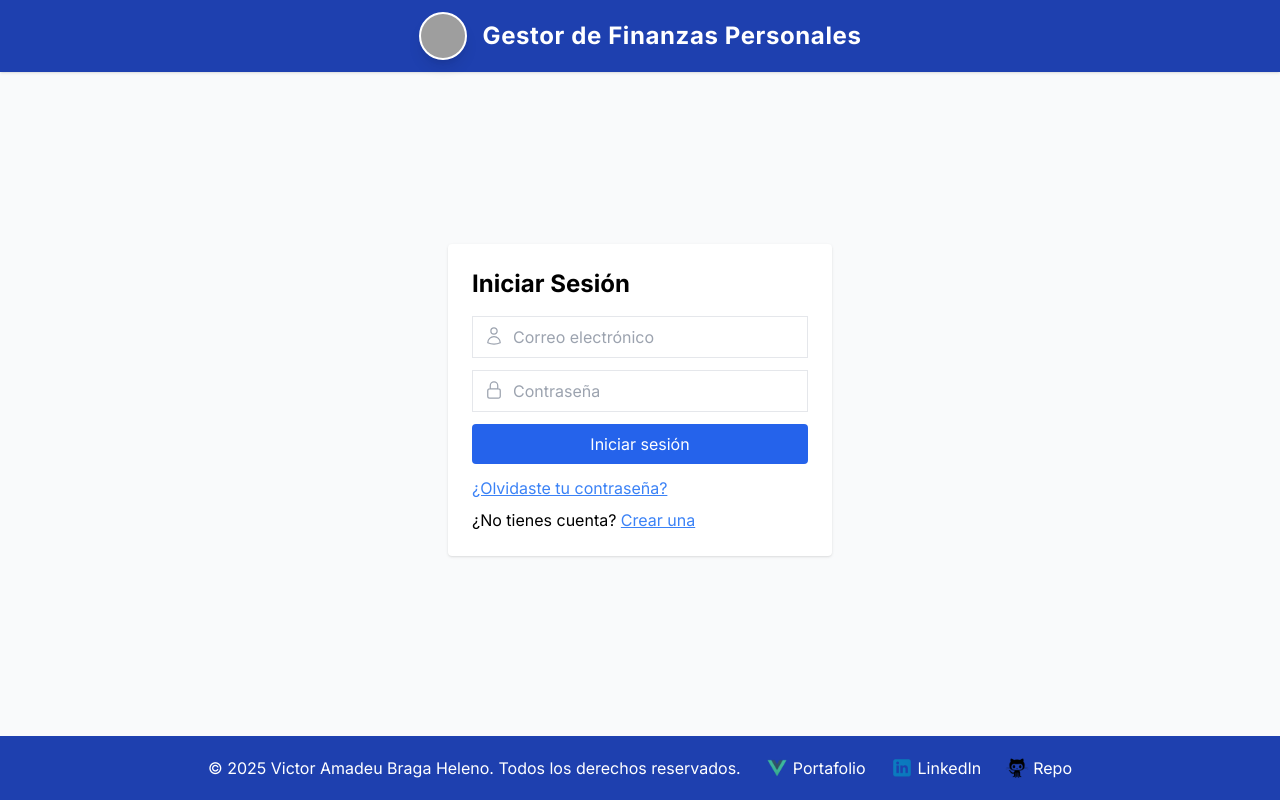
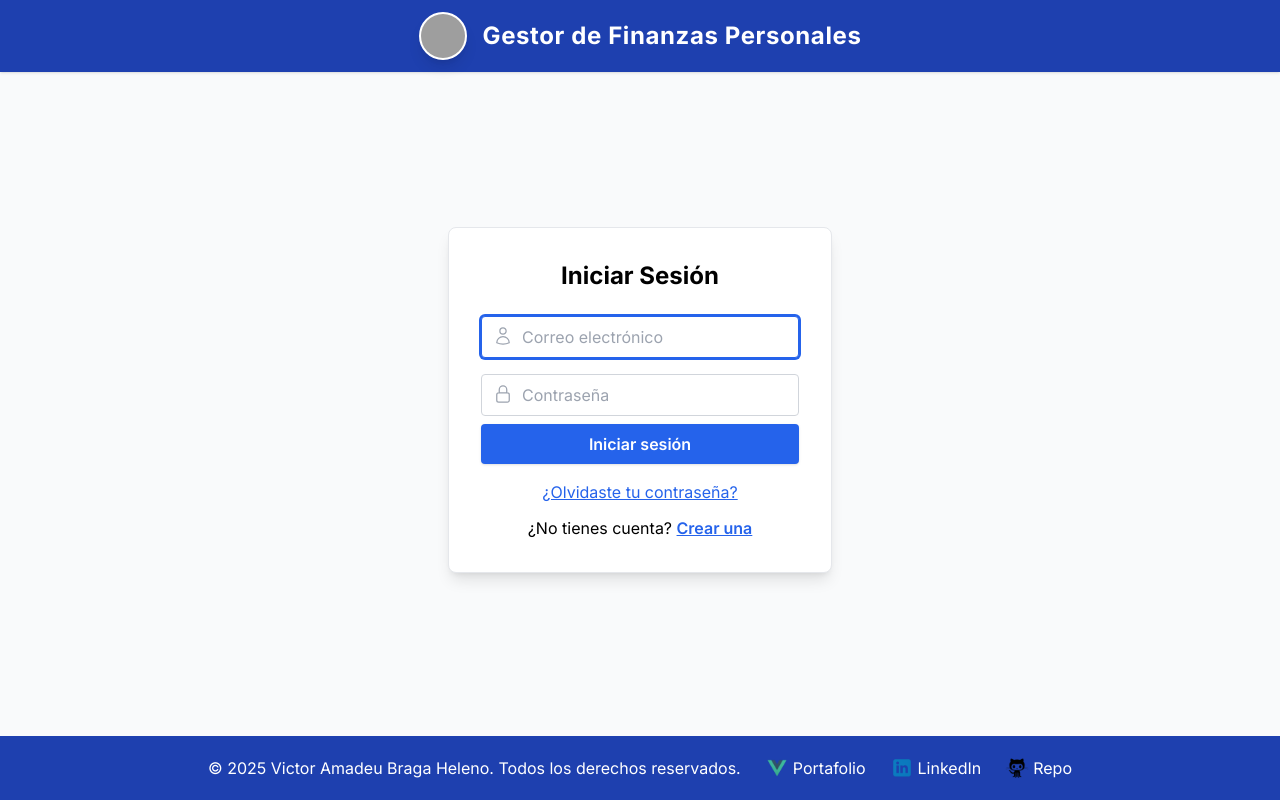
Before and after one commit to VictorAmadeu/gestor-finanzas, a React (Create React App) app in the folder frontend/: page /login in a window 1280 px wide. Built offline with nearby package versions, Linux system fonts and the light colour scheme; no server answers; grey boxes are pictures that could not be loaded.

Commit message:
UI: mejora visual de formularios login y registro (card, bordes, errores)

```diff
--- a/frontend/src/pages/LoginPage.jsx
+++ b/frontend/src/pages/LoginPage.jsx
@@ -4,8 +4,7 @@ import { AuthContext } from "../context/AuthContext";
 import { useNavigate } from "react-router-dom";
 import Header from "../components/Header";
 import Footer from "../components/Footer";
-
-// Importamos iconos de usuario y candado
+// Iconos
 import { UserIcon, LockClosedIcon } from "@heroicons/react/24/outline";
 
 export default function LoginPage() {
@@ -56,57 +55,64 @@ export default function LoginPage() {
     <div className="min-h-screen flex flex-col bg-gray-50">
       <Header />
       <main className="flex-grow flex items-center justify-center">
-        <div className="max-w-sm w-full mx-auto mt-8 p-6 bg-white rounded shadow">
-          <h2 className="text-2xl font-bold mb-4">Iniciar Sesión</h2>
-          <form onSubmit={handleLogin}>
+        {/* CARD con sombra y bordes suaves */}
+        <div className="max-w-sm w-full mx-auto mt-8 p-8 bg-white rounded-lg shadow-lg border border-gray-200">
+          <h2 className="text-2xl font-bold mb-6 text-center">Iniciar Sesión</h2>
+          <form onSubmit={handleLogin} autoComplete="off">
             {/* Input de email con icono */}
-            <div className="relative mb-3">
+            <div className="relative mb-4">
               <span className="absolute left-3 top-2.5">
                 <UserIcon className="h-5 w-5 text-gray-400" />
               </span>
               <input
                 type="email"
                 placeholder="Correo electrónico"
-                className="border p-2 w-full pl-10"
+                className={`border ${error ? "border-red-500" : "border-gray-300"} p-2 w-full pl-10 rounded transition focus:outline-none focus:ring-2 focus:ring-primary focus:border-primary`}
                 value={email}
                 onChange={(e) => setEmail(e.target.value)}
                 required
+                autoFocus
               />
             </div>
             {/* Input de password con icono */}
-            <div className="relative mb-3">
+            <div className="relative mb-2">
               <span className="absolute left-3 top-2.5">
                 <LockClosedIcon className="h-5 w-5 text-gray-400" />
               </span>
               <input
                 type="password"
                 placeholder="Contraseña"
-                className="border p-2 w-full pl-10"
+                className={`border ${error ? "border-red-500" : "border-gray-300"} p-2 w-full pl-10 rounded transition focus:outline-none focus:ring-2 focus:ring-primary focus:border-primary`}
                 value={password}
                 onChange={(e) => setPassword(e.target.value)}
                 required
               />
             </div>
-            {error && <div className="text-red-500 mb-3">{error}</div>}
+            {/* Mensaje de error destacado */}
+            {error && (
+              <div className="text-red-600 mb-4 text-sm font-medium px-2">
+                {error}
+              </div>
+            )}
             <button
               type="submit"
-              className="bg-blue-600 text-white py-2 px-4 w-full rounded"
+              className="bg-primary text-white py-2 px-4 w-full rounded font-semibold shadow hover:bg-primary-light transition"
             >
               Iniciar sesión
             </button>
           </form>
-          <div className="mt-3">
+          <div className="mt-4 text-center">
             <button
               type="button"
               onClick={handleForgotPassword}
-              className="text-blue-500 underline bg-transparent border-0 p-0"
+              className="text-primary underline bg-transparent border-0 p-0 font-medium"
             >
               ¿Olvidaste tu contraseña?
             </button>
           </div>
-          <div className="mt-2">
+          <div className="mt-3 text-center">
             ¿No tienes cuenta?{" "}
-            <a href="/register" className="text-blue-500 underline">
+            <a href="/register" className="text-primary underline font-semibold">
               Crear una
             </a>
           </div>
--- a/frontend/src/pages/RegisterPage.jsx
+++ b/frontend/src/pages/RegisterPage.jsx
@@ -4,7 +4,7 @@ import { AuthContext } from "../context/AuthContext";
 import { useNavigate } from "react-router-dom";
 import Header from "../components/Header";
 import Footer from "../components/Footer";
-// Importamos iconos
+// Iconos
 import {
   UserIcon,
   EnvelopeIcon,
@@ -52,63 +52,76 @@ export default function RegisterPage() {
     <div className="min-h-screen flex flex-col bg-gray-50">
       <Header />
       <main className="flex-grow flex items-center justify-center">
-        <div className="max-w-sm w-full mx-auto mt-8 p-6 bg-white rounded shadow">
-          <h2 className="text-2xl font-bold mb-4">Crear Cuenta</h2>
-          <form onSubmit={handleRegister}>
+        {/* CARD con sombra y bordes suaves */}
+        <div className="max-w-sm w-full mx-auto mt-8 p-8 bg-white rounded-lg shadow-lg border border-gray-200">
+          <h2 className="text-2xl font-bold mb-6 text-center">Crear Cuenta</h2>
+          <form onSubmit={handleRegister} autoComplete="off">
             {/* Input nombre con icono */}
-            <div className="relative mb-3">
+            <div className="relative mb-4">
               <span className="absolute left-3 top-2.5">
                 <UserIcon className="h-5 w-5 text-gray-400" />
               </span>
               <input
                 type="text"
                 placeholder="Nombre"
-                className="border p-2 w-full pl-10"
+                className={`border ${
+                  error ? "border-red-500" : "border-gray-300"
+                } p-2 w-full pl-10 rounded transition focus:outline-none focus:ring-2 focus:ring-primary focus:border-primary`}
                 value={name}
                 onChange={(e) => setName(e.target.value)}
                 required
+                autoFocus
               />
             </div>
             {/* Input email con icono */}
-            <div className="relative mb-3">
+            <div className="relative mb-4">
               <span className="absolute left-3 top-2.5">
                 <EnvelopeIcon className="h-5 w-5 text-gray-400" />
               </span>
               <input
                 type="email"
                 placeholder="Correo electrónico"
-                className="border p-2 w-full pl-10"
+                className={`border ${
+                  error ? "border-red-500" : "border-gray-300"
+                } p-2 w-full pl-10 rounded transition focus:outline-none focus:ring-2 focus:ring-primary focus:border-primary`}
                 value={email}
                 onChange={(e) => setEmail(e.target.value)}
                 required
               />
             </div>
             {/* Input password con icono */}
-            <div className="relative mb-3">
+            <div className="relative mb-2">
               <span className="absolute left-3 top-2.5">
                 <LockClosedIcon className="h-5 w-5 text-gray-400" />
               </span>
               <input
                 type="password"
                 placeholder="Contraseña"
-                className="border p-2 w-full pl-10"
+                className={`border ${
+                  error ? "border-red-500" : "border-gray-300"
+                } p-2 w-full pl-10 rounded transition focus:outline-none focus:ring-2 focus:ring-primary focus:border-primary`}
                 value={password}
                 onChange={(e) => setPassword(e.target.value)}
                 minLength={6}
                 required
               />
             </div>
-            {error && <div className="text-red-500 mb-3">{error}</div>}
+            {/* Mensaje de error destacado */}
+            {error && (
+              <div className="text-red-600 mb-4 text-sm font-medium px-2">
+                {error}
+              </div>
+            )}
             <button
               type="submit"
-              className="bg-blue-600 text-white py-2 px-4 w-full rounded"
+              className="bg-primary text-white py-2 px-4 w-full rounded font-semibold shadow hover:bg-primary-light transition"
             >
               Registrarse
             </button>
           </form>
-          <div className="mt-2">
+          <div className="mt-3 text-center">
             ¿Ya tienes cuenta?{" "}
-            <a href="/login" className="text-blue-500 underline">
+            <a href="/login" className="text-primary underline font-semibold">
               Iniciar sesión
             </a>
           </div>
```
